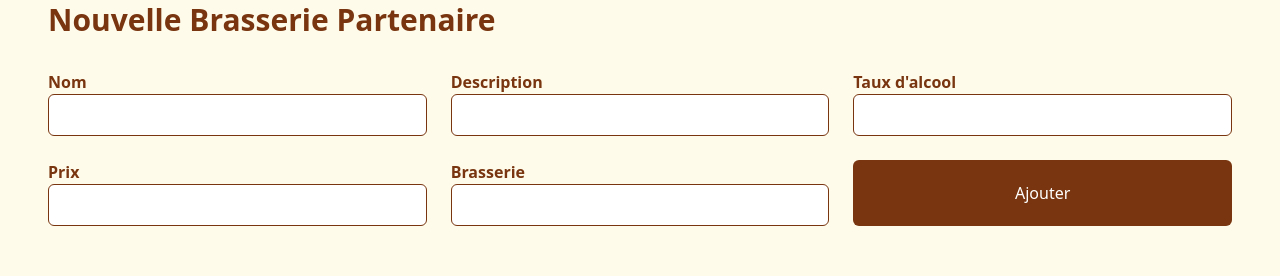
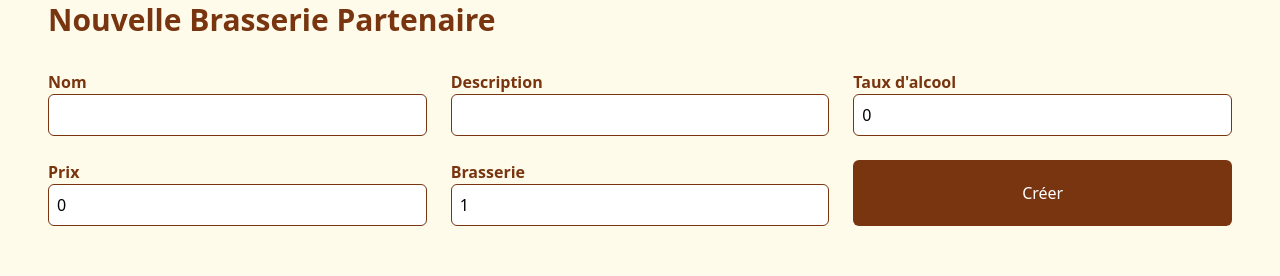
Before and after one commit to Supzero-0/Zytho-Front-ML, a React (Vite) app: page /beers/add in a window 1280 px wide. Shown: the part 126-402 px from the top of the page. Built offline with nearby package versions, Linux system fonts and the light colour scheme.

Commit message:
Feat: Implement beer update functionality and refactor validation and form for beer fields

```diff
--- a/src/components/Beer/BeerCard.tsx
+++ b/src/components/Beer/BeerCard.tsx
@@ -3,7 +3,7 @@ import { BeerResponseBody } from "../../interfaces/beerInterface";
 import Biere from "../../assets/biere.jpg";
 import BeerModal from "./BeerModal";
 
-export default function BeerCard({ beer }: { beer: BeerResponseBody }) {
+export default function BeerCard({ beer, reload }: { beer: BeerResponseBody, reload: () => void }) {
     const [isModalOpen, setIsModalOpen] = useState<boolean>(false);
 
     const openModal = () => setIsModalOpen(true);
@@ -32,7 +32,7 @@ export default function BeerCard({ beer }: { beer: BeerResponseBody }) {
             </button>
 
             {isModalOpen && (
-                <BeerModal beer={beer} closeModal={closeModal} />
+                <BeerModal beer={beer} closeModal={closeModal} reload={reload} />
             )}
         </>
     );
--- /dev/null
+++ b/src/components/Beer/BeerForm.tsx
@@ -0,0 +1,73 @@
+import { useEffect, useState } from "react";
+import { BeerRequestBody, BeerResponseBody } from "../../interfaces/beerInterface";
+import { beerValidateField } from "../../utils/beerValidation";
+
+export default function BeerForm({ initialData, onSubmit }: { initialData?: BeerResponseBody, onSubmit: (beer: BeerRequestBody) => void }) {
+    const [beer, setBeer] = useState<BeerRequestBody>(initialData || {
+        name: "",
+        description: "",
+        abv: 0,
+        price: 0,
+        id_brewery: 1,
+    });
+    const [errors, setErrors] = useState<{ [key: string]: string }>({});
+
+    useEffect(() => {
+        console.log(initialData);
+
+        if (initialData) {
+            setBeer(initialData);
+        }
+        console.log(beer);
+
+    }, []);
+
+    const handleChange = (e: React.ChangeEvent<HTMLInputElement>) => {
+        // Validation
+        const error = beerValidateField(e.target.id, e.target.value) || "";
+        setErrors((prevErrors) => ({ ...prevErrors, [e.target.id]: error }));
+
+        // Mise à jour du state
+        setBeer({
+            ...beer,
+            [e.target.id]: e.target.value,
+        });
+    };
+
+    const handleSubmit = (event: React.FormEvent) => {
+        event.preventDefault();
+
+        onSubmit(beer);
+    }
+
+    return (
+        <form onSubmit={handleSubmit} className="grid grid-cols-1 sm:grid-cols-2 lg:grid-cols-3 gap-6">
+            <div className="flex flex-col">
+                <label className="text-amber-900 font-semibold" htmlFor="name">Nom</label>
+                <input onChange={handleChange} className="border border-amber-900 rounded-md p-2" type="text" id="name" value={beer.name} />
+                {errors.name && <span className="error">{errors.name}</span>}
+            </div>
+            <div className="flex flex-col">
+                <label className="text-amber-900 font-semibold" htmlFor="description">Description</label>
+                <input onChange={handleChange} className="border border-amber-900 rounded-md p-2" type="text" id="description" value={beer.description} />
+                {errors.description && <span className="error">{errors.description}</span>}
+            </div>
+            <div className="flex flex-col">
+                <label className="text-amber-900 font-semibold" htmlFor="abv">Taux d'alcool</label>
+                <input onChange={handleChange} className="border border-amber-900 rounded-md p-2" type="text" id="abv" value={beer.abv} />
+                {errors.abv && <span className="error">{errors.abv}</span>}
+            </div>
+            <div className="flex flex-col">
+                <label className="text-amber-900 font-semibold" htmlFor="price">Prix</label>
+                <input onChange={handleChange} className="border border-amber-900 rounded-md p-2" type="text" id="price" value={beer.price} />
+                {errors.price && <span className="error">{errors.price}</span>}
+            </div>
+            <div className="flex flex-col">
+                <label className="text-amber-900 font-semibold" htmlFor="id_brewery">Brasserie</label>
+                <input onChange={handleChange} className="border border-amber-900 rounded-md p-2" type="text" id="id_brewery" value={beer.id_brewery} />
+                {errors.id_brewery && <span className="error">{errors.id_brewery}</span>}
+            </div>
+            <button className="bg-amber-900 text-white px-4 py-2 rounded-md">{initialData ? "Mettre à jour" : "Créer"}</button>
+        </form>
+    );
+}
--- a/src/pages/Beers/BeerAdd.tsx
+++ b/src/pages/Beers/BeerAdd.tsx
@@ -1,98 +1,20 @@
-import { useState } from "react";
+import BeerForm from "../../components/Beer/BeerForm";
 import { BeerRequestBody } from "../../interfaces/beerInterface";
 import { BeerService } from "../../services/beerService";
 import { useNavigate } from "react-router-dom";
 
 export default function BeerAdd(): JSX.Element {
-    const [beer, setBeer] = useState<BeerRequestBody>({
-        name: "",
-        description: "",
-        abv: 0,
-        price: 0,
-        id_brewery: 1,
-    });
-    const [errors, setErrors] = useState<{ [key: string]: string }>({});
     const navigate = useNavigate();
 
-    const validateField = (name: string, value: any) => {
-        switch (name) {
-            case "name":
-                return value.trim() ? "" : "Le nom est requis";
-            case "description":
-                return value.trim() ? "" : "La description est requise";
-            case "abv":
-                if (value <= 0) {
-                    return "Le taux d'alcool doit être supérieur à 0";
-                } else if (value > 20) {
-                    return "Le taux d'alcool doit être inférieur à 20";
-                }
-                break;
-            case "price":
-                if (value <= 0) {
-                    return "Le prix doit être supérieur à 0";
-                }
-                break;
-            case "id_brerwery":
-                if (!Number.isInteger(value) || value <= 0) {
-                    return "L'identifiant de la brasserie doit être un entier positif.";
-                }
-                break;
-            default:
-                return "";
-        }
-    };
-
-    const handleChange = (e: React.ChangeEvent<HTMLInputElement>) => {
-
-        // Validation
-        const error = validateField(e.target.id, e.target.value) || "";
-        setErrors((prevErrors) => ({ ...prevErrors, [e.target.id]: error }));
-
-        // Mise à jour du state
-        setBeer({
-            ...beer,
-            [e.target.id]: e.target.value,
-        });
-    };
-
-    const handleCreate = async (event: React.FormEvent) => {
-        event.preventDefault();
-
-        await BeerService.createBeer(beer);
+    const handleCreate = async (data: BeerRequestBody) => {
+        await BeerService.createBeer(data);
         navigate("/beers");
     };
 
     return (
         <div className="max-w-7xl mx-auto px-4 py-8">
             <h1 className="text-3xl font-bold text-amber-900 mb-8">Nouvelle Brasserie Partenaire</h1>
-            <form onSubmit={handleCreate} className="grid grid-cols-1 sm:grid-cols-2 lg:grid-cols-3 gap-6">
-                <div className="flex flex-col">
-                    <label className="text-amber-900 font-semibold" htmlFor="name">Nom</label>
-                    <input onChange={handleChange} className="border border-amber-900 rounded-md p-2" type="text" id="name" />
-                    {errors.name && <span className="error">{errors.name}</span>}
-                </div>
-                <div className="flex flex-col">
-                    <label className="text-amber-900 font-semibold" htmlFor="description">Description</label>
-                    <input onChange={handleChange} className="border border-amber-900 rounded-md p-2" type="text" id="description" />
-                    {errors.description && <span className="error">{errors.description}</span>}
-                </div>
-                <div className="flex flex-col">
-                    <label className="text-amber-900 font-semibold" htmlFor="abv">Taux d'alcool</label>
-                    <input onChange={handleChange} className="border border-amber-900 rounded-md p-2" type="text" id="abv" />
-                    {errors.abv && <span className="error">{errors.abv}</span>}
-                </div>
-                <div className="flex flex-col">
-                    <label className="text-amber-900 font-semibold" htmlFor="price">Prix</label>
-                    <input onChange={handleChange} className="border border-amber-900 rounded-md p-2" type="text" id="price" />
-                    {errors.price && <span className="error">{errors.price}</span>}
-                </div>
-                <div className="flex flex-col">
-                    <label className="text-amber-900 font-semibold" htmlFor="id_brewery">Brasserie</label>
-                    <input onChange={handleChange} className="border border-amber-900 rounded-md p-2" type="text" id="id_brewery" />
-                    {errors.id_brewery && <span className="error">{errors.id_brewery}</span>}
-                </div>
-                <button className="bg-amber-900 text-white px-4 py-2 rounded-md">Ajouter</button>
-            </form>
+            <BeerForm onSubmit={handleCreate} />
         </div>
     )
 }
--- a/src/pages/Beers/Beers.tsx
+++ b/src/pages/Beers/Beers.tsx
@@ -11,7 +11,6 @@ export default function Beers() {
     const [filteredBeers, setFilteredBeers] = useState<BeerResponseBody[]>([]);
     const [searchTerm, setSearchTerm] = useState<string>("");
 
-    useEffect(() => {
     const fetchBeers = async () => {
         try {
             setLoading(true);
@@ -26,6 +25,7 @@ export default function Beers() {
         }
     };
 
+    useEffect(() => {
         fetchBeers();
     }, []);
 
@@ -73,7 +73,7 @@ export default function Beers() {
                 <Link to="/beers/add" className="bg-amber-900 text-white px-4 py-2 rounded-md mb-4 sm:mb-0">Ajouter une bière</Link>
             </div>
             <div className="grid grid-cols-1 sm:grid-cols-2 lg:grid-cols-3 xl:grid-cols-4 gap-6">
-                {filteredBeers?.map((beer: any) => (<BeerCard key={beer.id_beer} beer={beer} />))}
+                {filteredBeers?.map((beer: any) => (<BeerCard key={beer.id_beer} beer={beer} reload={fetchBeers} />))}
             </div>
         </div>
     );
--- a/src/services/beerService.tsx
+++ b/src/services/beerService.tsx
@@ -13,7 +13,14 @@ const createBeer = async (beer: BeerRequestBody): Promise<BeerRequestBody> => {
     return response.data;
 };
 
+// Update d'une bière
+const updateBeer = async (beer: BeerResponseBody): Promise<BeerResponseBody> => {
+    const response = await apiClient.put(`/beers/${beer.id_beer}`, beer);
+    return response.data;
+};
+
 export const BeerService = {
     getBeers,
     createBeer,
+    updateBeer,
 };
--- /dev/null
+++ b/src/utils/beerValidation.tsx
@@ -0,0 +1,27 @@
+export const beerValidateField = (name: string, value: any) => {
+    switch (name) {
+        case "name":
+            return value.trim() ? "" : "Le nom est requis";
+        case "description":
+            return value.trim() ? "" : "La description est requise";
+        case "abv":
+            if (value <= 0) {
+                return "Le taux d'alcool doit être supérieur à 0";
+            } else if (value > 20) {
+                return "Le taux d'alcool doit être inférieur à 20";
+            }
+            break;
+        case "price":
+            if (value <= 0) {
+                return "Le prix doit être supérieur à 0";
+            }
+            break;
+        case "id_brerwery":
+            if (!Number.isInteger(value) || value <= 0) {
+                return "L'identifiant de la brasserie doit être un entier positif.";
+            }
+            break;
+        default:
+            return "";
+    }
+};
```
Also changed, not shown: src/components/Beer/BeerModal.tsx (+21 -2 lines). Lines whose indentation alone changed are shown as unchanged.
